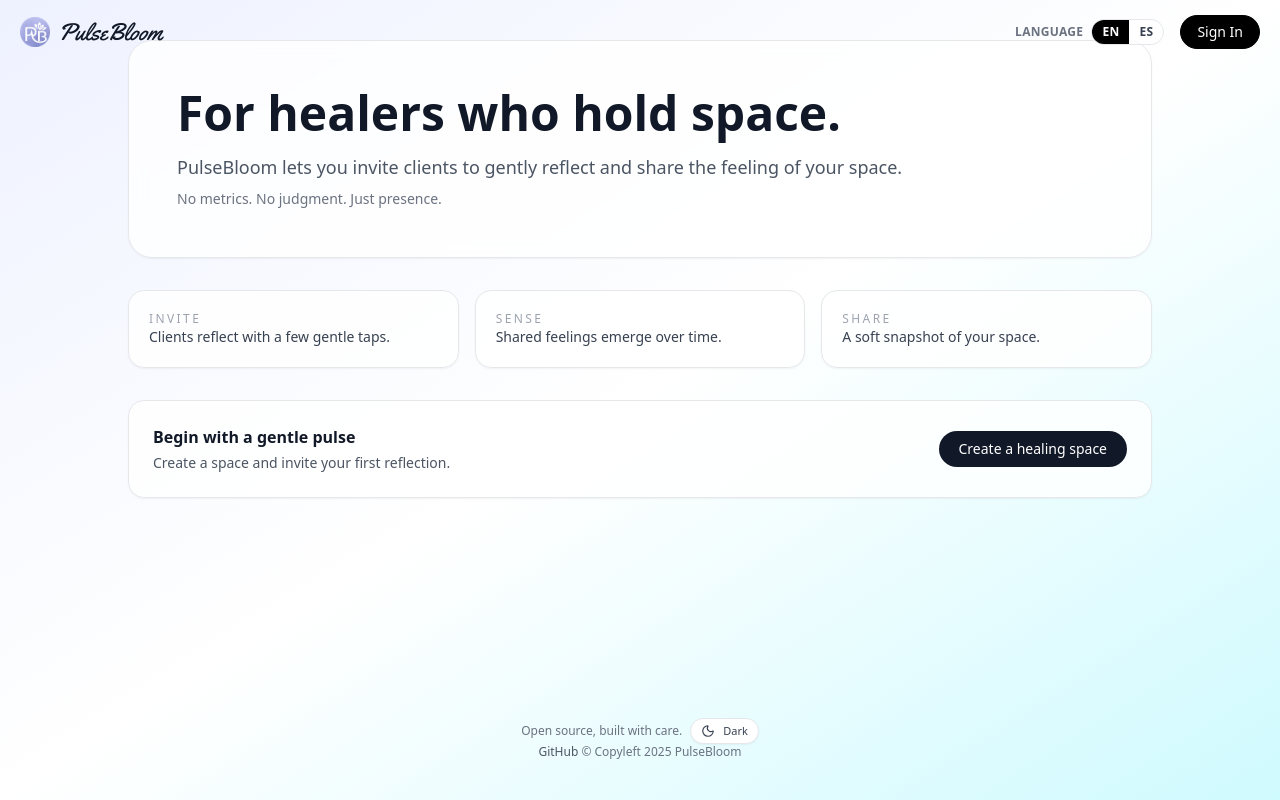
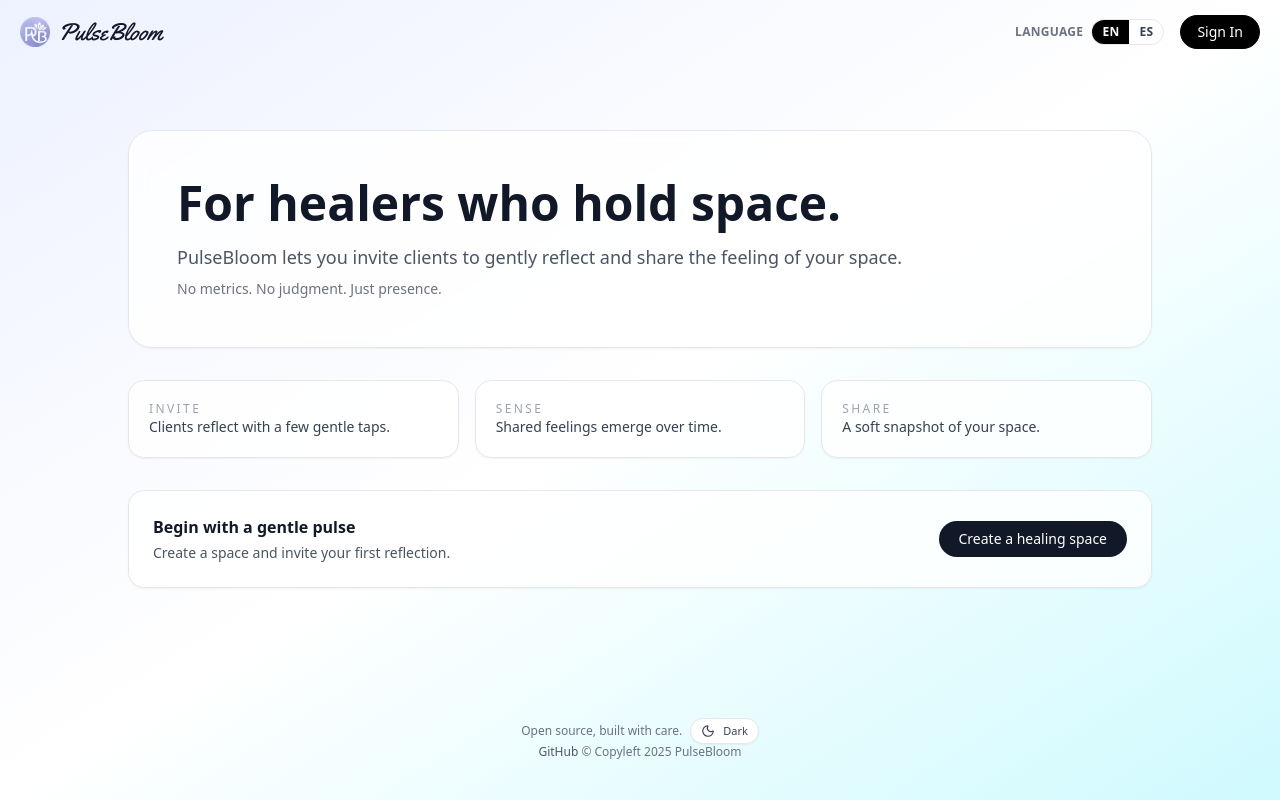
Before and after one commit to yumengcao4888/pulse-bloom, a Next.js app: page / in a window 1280 px wide. Built offline with nearby package versions, Linux system fonts and the light colour scheme; no server answers; a web font is replaced by a local one.

Commit message:
Fixed the display problem in the desktop mode.

```diff
--- a/app/layout.tsx
+++ b/app/layout.tsx
@@ -33,7 +33,7 @@ export default async function RootLayout({
               <Suspense fallback="...">
                 <Navbar />
               </Suspense>
-              <main className="flex w-full flex-col items-center justify-start pb-6 pt-20 md:flex-1 md:py-10">
+              <main className="flex w-full flex-col items-center justify-start pb-6 pt-20 md:flex-1 md:justify-center md:py-10">
                 {children}
               </main>
               <Footer />
```
